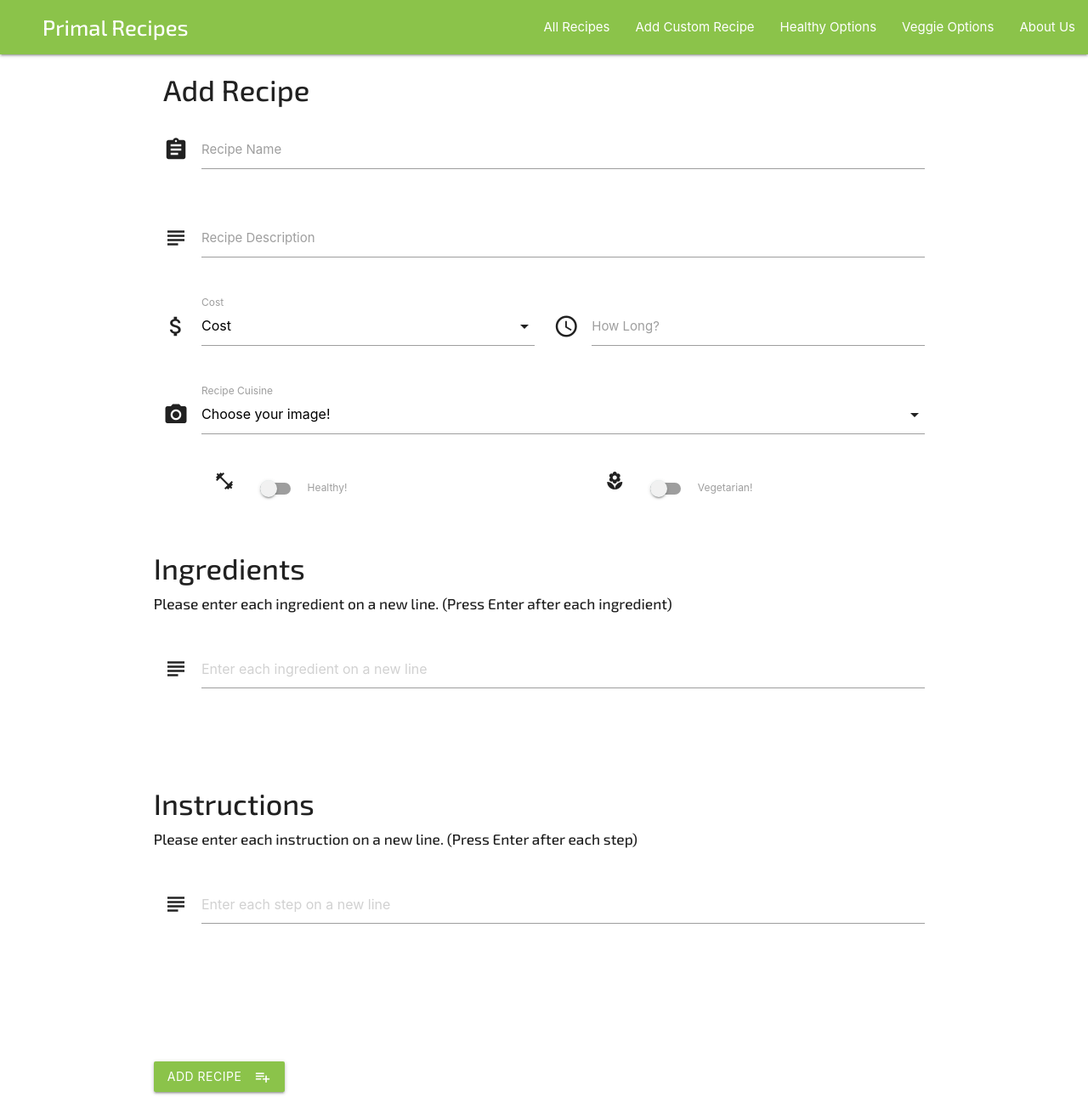
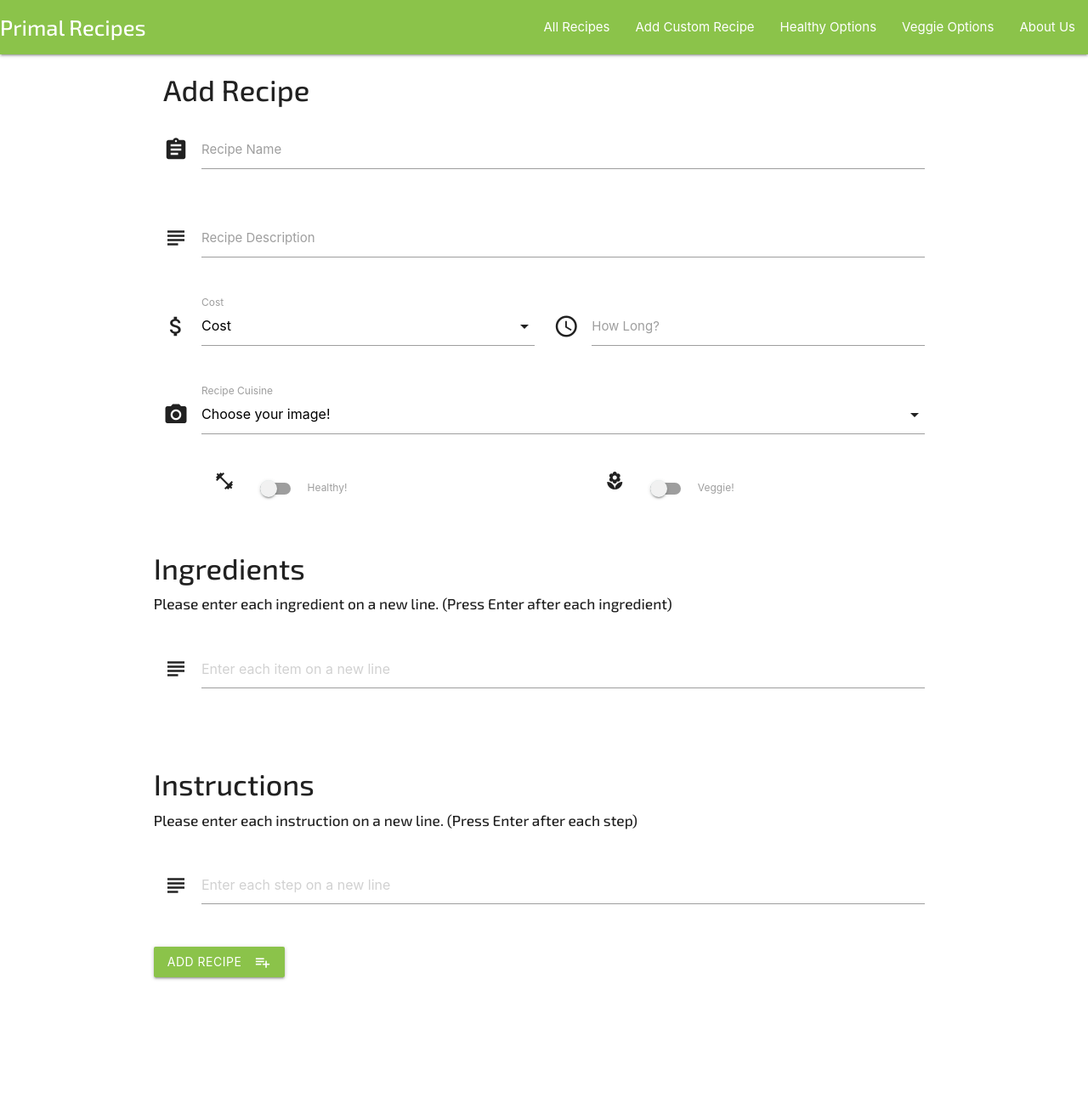
Before and after one commit to harrypars0ns/a-recipe-book, a Flask app: page /add_recipe in a window 1280 px wide. Shown: the whole page at 85% size. After the commit the page ends 1153 px from the top, so only its background shows below. Run offline with Flask 2, Linux system fonts and the light colour scheme; data that the repository does not hold is empty; some libraries are stand-ins or nearby versions.

Commit message:
form icons hidden on mobile

```diff
--- a/static/css/style.css
+++ b/static/css/style.css
@@ -109,7 +109,7 @@ p {
 }
 
 
-/* ADD RECIPE */
+/* ADD/EDIT RECIPE */
 
 .lever {
   margin-left: 10px;
@@ -121,6 +121,16 @@ p {
 
 .range-field {
   margin-left: 43.5px;
+}
+
+
+
+@media screen and (max-width: 768px) {
+
+#content-desktop {display: none;}
+#content-mobile {display: block;}
+
+}
 }
 
 /* MEDIA QUERIES */
@@ -145,3 +155,17 @@ p {
     font-size: 1.6rem;
   }
 }
+
+
+@media (max-width: 500px) {
+    .icon-hide {
+    margin-left: 21px !important;
+    }
+    .icon-hide-max {
+    margin-left: 0px !important;
+    }
+    .select-wrapper {
+        margin-left: 21px !important;
+    }
+
+}
--- a/templates/addrecipe.html
+++ b/templates/addrecipe.html
@@ -8,18 +8,18 @@
       <!-- RECIPE NAME -->
       <div class="row">
         <div class="input-field col s11 m12">
-          <i class="material-icons prefix">assignment</i>
-          <input id="icon_prefix" name="recipe_name" maxlength="50" class="" type="text" value="{{recipe_name}}"/>
-          <label for="icon_prefix">Recipe Name</label>
+          <i class="material-icons prefix hide-on-small-only">assignment</i>
+          <input id="icon_prefix" name="recipe_name" maxlength="50" class="icon-hide" type="text" value="{{recipe_name}}"/>
+          <label class="icon-hide" for="icon_prefix">Recipe Name</label>
         </div>
       </div>
       <!-- RECIPE DESCRIPTION -->
       <div class="row">
         <div class="input-field col s11 m12">
-          <i class="material-icons prefix">subject</i>
-          <input id="icon_prefix2" name="recipe_description" maxlength="185" type="text" value="{{recipe_description}}"
+          <i class="material-icons prefix hide-on-small-only">subject</i>
+          <input class="icon-hide" id="icon_prefix2" name="recipe_description" maxlength="185" type="text" value="{{recipe_description}}"
           ></input>
-          <label for="icon_prefix2">Recipe Description</label>
+          <label class="icon-hide" for="icon_prefix2">Recipe Description</label>
         </div>
       </div>
       <!-- RECIPE COST & TIME NO SLIDERS -->
@@ -31,53 +31,52 @@
           <label for="cost_icon_prefix">Cost</label>
         </div> -->
         <div class="input-field col s5 m6">
-            <i class="material-icons prefix">attach_money</i>
-            <select id="recipe_cost" name="recipe_cost" value="{{recipe_cost}}">
+            <i class="material-icons prefix hide-on-small-only">attach_money</i>
+            <select class="icon-hide" id="recipe_cost" name="recipe_cost" value="{{recipe_cost}}">
                 <option value="" disabled selected>Cost</option>
                 <option value="£">£</option>
                 <option value="£">££</option>
                 <option value="£">£££</option>
             </select>
-            <label>Cost</label>
+            <label class="icon-hide" >Cost</label>
         </div>
         <div class="input-field col s6 m6">
-          <i class="material-icons prefix">access_time</i>
-          <input id="time_icon_prefix" name="recipe_time" maxlength="185" type="text" value="{{recipe_time}}"
+          <i class="material-icons prefix hide-on-small-only">access_time</i>
+          <input class="icon-hide-max" id="time_icon_prefix" name="recipe_time" maxlength="12" type="text" value="{{recipe_time}}"
           ></input>
-          <label for="time_icon_prefix">How Long?</label>
+          <label class="icon-hide-max" for="time_icon_prefix">How Long?</label>
         </div>
       </div>
       <!-- IMAGE/CUISINE SELECT -->
       <div class="row">
         <div class="input-field col s11 m12">
-            <i class="material-icons prefix">camera_alt</i>
-            <select id="cuisine" name="recipe_cuisine_image" class="icons" required >
+            <i class="material-icons prefix hide-on-small-only">camera_alt</i>
+            <select id="cuisine" name="recipe_cuisine_image" class="icons icon-hide" required >
               <option value="" disabled selected >Choose your image!</option>
                     {% for cuisine in cuisines %}
                         <option value="{{cuisine.cuisine_image}}" data-icon="{{cuisine.cuisine_image}}">{{cuisine.cuisine_name}}</option>
                     {% endfor %}
             </select>
-            <label>Recipe Cuisine</label>
+            <label class="icon-hide">Recipe Cuisine</label>
           </div>
       </div>
-
       <!-- Switches -->
       <div class="row">
         <div class="switch col s6">
-          <i class="material-icons prefix weight">fitness_center</i>
-          <label class="healthy-label">
-            <input class="light-green darken1" id="is_healthy" name="is_healthy" type="checkbox"/>
+          <i class="material-icons prefix weight hide-on-small-only">fitness_center</i>
+          <label class="icon-hide-max healthy-label">
+            <input class="icon-hide-max" class="light-green darken1" id="is_healthy" name="is_healthy" type="checkbox"/>
             <span class="lever"></span>
             Healthy!
           </label>
         </div>
-        <div class="s1 m0 l0"></div>
+        <div class="s0 m0 l0"></div>
         <div class="switch col s6">
-          <i class="material-icons prefix weight">local_florist</i>
-          <label class="healthy-label">
-             <input id="is_vegetarian" name="is_vegetarian" type="checkbox" false/>
+          <i class="material-icons prefix weight hide-on-small-only">local_florist</i>
+          <label class="icon-hide-max healthy-label">
+             <input class="icon-hide-max" id="is_vegetarian" name="is_vegetarian" type="checkbox" false/>
             <span class="lever"></span>
-            Vegetarian!
+            Veggie!
           </label>
         </div>
     </div>
@@ -87,26 +86,20 @@
         <h6 class="exo">Please enter each ingredient on a new line. (Press Enter after each ingredient)</h6>
         <br>
         <div class="input-field col s12">
-            <i class="material-icons prefix">subject</i>
-            <textarea name="recipe_ingredients" id="textarea2 recipe_ingredients" class="materialize-textarea ingredient-input" value="{{recipe_ingredients}}" data-length="120" placeholder="Enter each ingredient on a new line"></textarea>
+            <i class="material-icons prefix hide-on-small-only">subject</i>
+            <textarea name="recipe_ingredients" id="textarea2 recipe_ingredients" class="materialize-textarea icon-hide ingredient-input" value="{{recipe_ingredients}}" data-length="120" placeholder="Enter each item on a new line"></textarea>
         </div>
     </div>
-        <br>
         <br>
     <div id="instructions" class="instructions row">
         <h4 class='exo' >Instructions</h4>
         <h6 class="exo">Please enter each instruction on a new line. (Press Enter after each step)</h6>
         <br>
         <div class="input-field col s12">
-            <i class="material-icons prefix">subject</i>
-            <textarea name="recipe_instructions" id="textarea2 recipe_ingredients" class="materialize-textarea ingredient-input" value="{{recipe_instructions}}" data-length="120" placeholder="Enter each step on a new line"></textarea>
+            <i class="material-icons prefix hide-on-small-only">subject</i>
+            <textarea name="recipe_instructions" id="textarea2 recipe_ingredients" class="materialize-textarea icon-hide ingredient-input" value="{{recipe_instructions}}" data-length="120" placeholder="Enter each step on a new line"></textarea>
         </div>
     </div>
-        <br>
-        <br>
-        <br>
-        <br>
-        <br>
         <div class="row">
             <button class="btn waves-effect light-green darken1 waves-light" type="submit" name="action">
             Add Recipe<i class="material-icons right">playlist_add</i></button>
```
Also changed, not shown: templates/editrecipe.html (+34 -38 lines).
